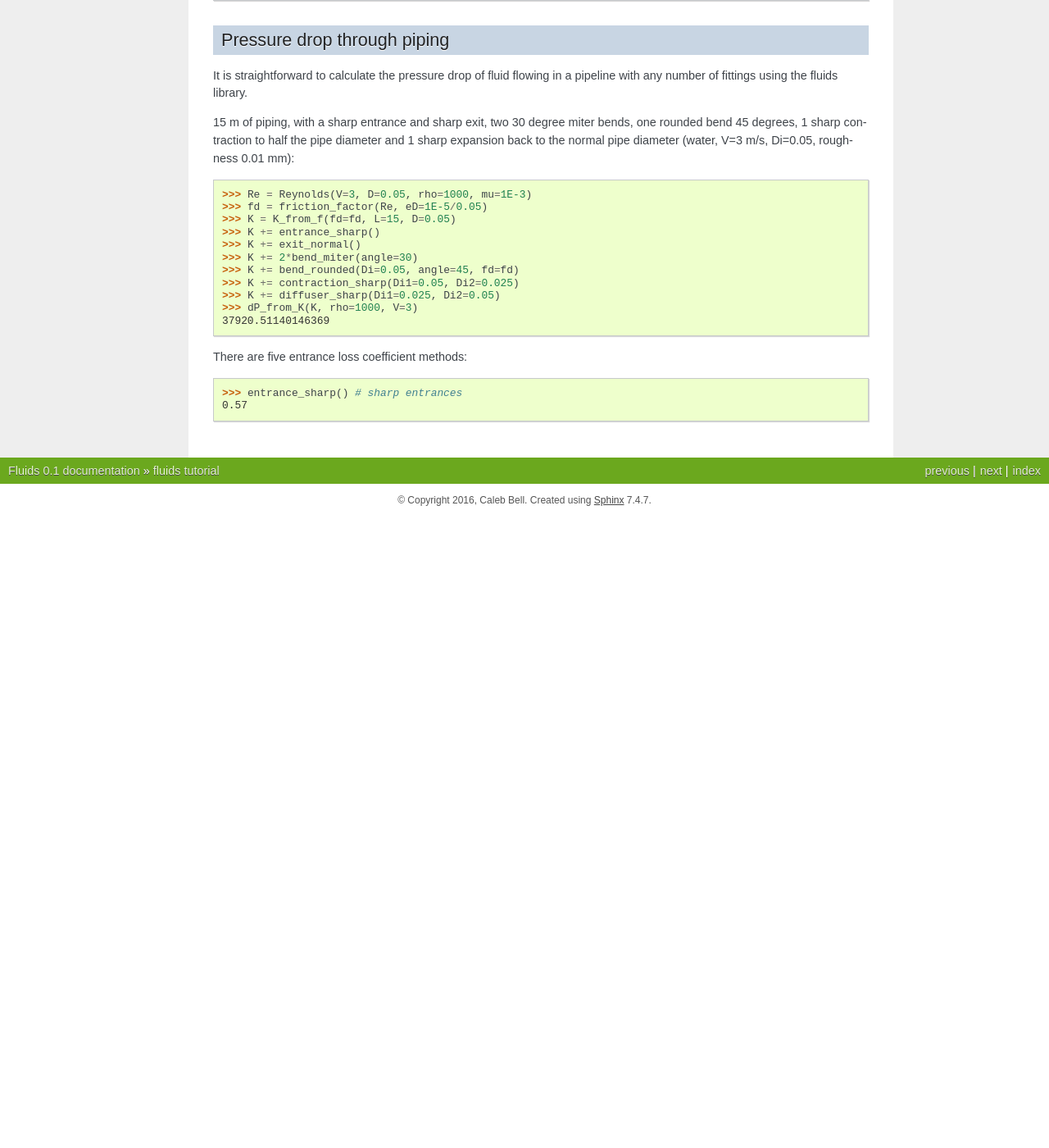
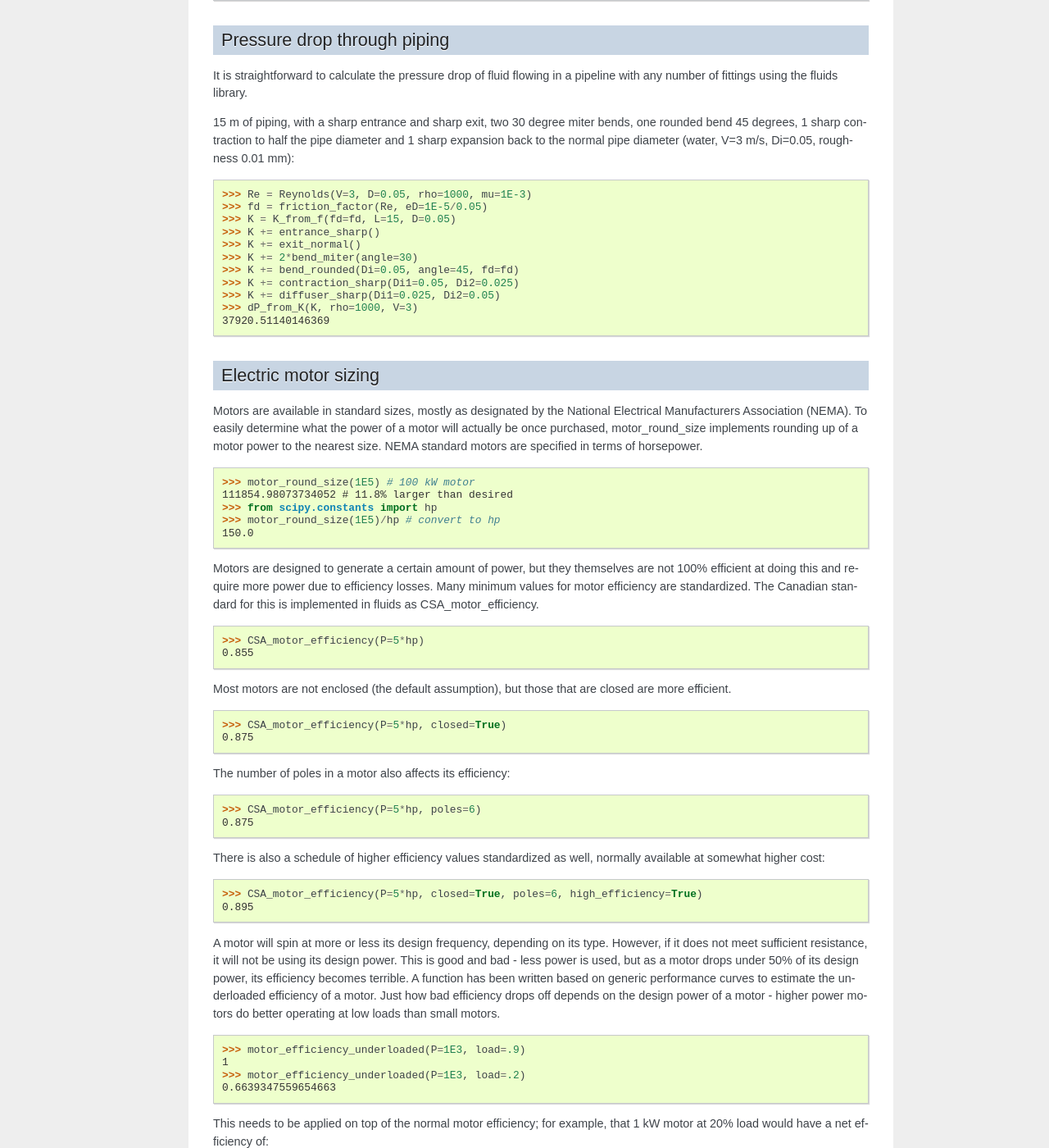
Before and after one commit to CalebBell/fluids, a Sphinx documentation site: the page built from docs/tutorial.rst, in a window 1280 px wide and 1400 px high, scrolled down 14633 px. Shown: the whole window at 82% size. Built offline with Sphinx 7.4.7, drawn with Linux system fonts in a browser that asks for light colours; pages that are not in the unit, such as notebooks, are missing from menus; before the commit the page ends 15263 px from its top, so only the background shows below that; some of the changed text lies outside the part shown.

```diff
--- a/docs/tutorial.rst
+++ b/docs/tutorial.rst
@@ -856,7 +856,80 @@ V=3 m/s, Di=0.05, roughness 0.01 mm):
 >>> dP_from_K(K, rho=1000, V=3)
 37920.51140146369
 
-There are five entrance loss coefficient methods:
 
->>> entrance_sharp() # sharp entrances
-0.57
+Electric motor sizing
+---------------------
+Motors are available in standard sizes, mostly as designated by the
+National Electrical Manufacturers Association (NEMA). To easily determine what
+the power of a motor will actually be once purchased, motor_round_size implements
+rounding up of a motor power to the nearest size. NEMA standard motors are
+specified in terms of horsepower.
+
+>>> motor_round_size(1E5) # 100 kW motor
+111854.98073734052 # 11.8% larger than desired
+>>> from scipy.constants import hp
+>>> motor_round_size(1E5)/hp # convert to hp
+150.0
+
+Motors are designed to generate a certain amount of power, but they themselves are
+not 100% efficient at doing this and require more power due to efficiency losses.
+Many minimum values for motor efficiency are standardized. The Canadian standard
+for this is implemented in fluids as CSA_motor_efficiency.
+
+>>> CSA_motor_efficiency(P=5*hp)
+0.855
+
+Most motors are not enclosed (the default assumption), but those that are closed
+are more efficient.
+
+>>> CSA_motor_efficiency(P=5*hp, closed=True)
+0.875
+
+The number of poles in a motor also affects its efficiency:
+
+>>> CSA_motor_efficiency(P=5*hp, poles=6)
+0.875
+
+There is also a schedule of higher efficiency values standardized as well,
+normally available at somewhat higher cost:
+
+>>> CSA_motor_efficiency(P=5*hp, closed=True, poles=6, high_efficiency=True)
+0.895
+
+A motor will spin at more or less its design frequency, depending on its type.
+However, if it does not meet sufficient resistance, it will not be using its
+design power. This is good and bad - less power is used, but as a motor
+drops under 50% of its design power, its efficiency becomes terrible. A function
+has been written based on generic performance curves to estimate the underloaded
+efficiency of a motor. Just how bad efficiency drops off depends on the design
+power of a motor - higher power motors do better operating at low loads than
+small motors.
+
+>>> motor_efficiency_underloaded(P=1E3, load=.9)
+1
+>>> motor_efficiency_underloaded(P=1E3, load=.2)
+0.6639347559654663
+
+This needs to be applied on top of the normal motor efficiency; for example,
+that 1 kW motor at 20% load would have a net efficiency of:
+
+>>> motor_efficiency_underloaded(P=1E3, load=.2)*CSA_motor_efficiency(P=1E3)
+0.5329404286134798
+
+
+Many motors have Variable Frequency Drives (VFDs) which allow them to vary the
+speed of their rotation. The VFD is another source of inefficiency, but by allowing
+the pump or other piece of equipment to vary its speed, a system may be designed to
+be less energy intensive. For example, rather than running a pump at a certain
+high frequency and controlling the flow with a large control valve, the flow
+rate can be controlled with the VFD directly.
+
+The efficiency of a VFD depends on the maximum power it needs to be able to
+generate, and the power it is actually generating at an instant (load).
+A table of typical modern VFD efficiencies is implemented in fluids as
+VFD_efficiency.
+
+>>> VFD_efficiency(1E5) # 100 kW
+0.97
+>>> VFD_efficiency(5E3, load=.2) # 5 kW, 20% load
+0.8562
--- a/fluids/__init__.py
+++ b/fluids/__init__.py
@@ -93,4 +93,4 @@ __all__.extend(saltation.__all__)
 __all__.extend(separator.__all__)
 
 
-__version__ = '0.1.61'
+__version__ = '0.1.62'
--- a/setup.py
+++ b/setup.py
@@ -57,8 +57,8 @@ setup(
   name = 'fluids',
   packages = ['fluids'],
   license='MIT',
-  version = '0.1.61',
-  download_url = 'https://github.com/CalebBell/fluids/tarball/0.1.61',
+  version = '0.1.62',
+  download_url = 'https://github.com/CalebBell/fluids/tarball/0.1.62',
   description = 'Fluid dynamics component of Chemical Engineering Design Library (ChEDL)',
   long_description=open('README.rst').read(),
   extras_require = {
```
Also changed, not shown: 4 other files.
